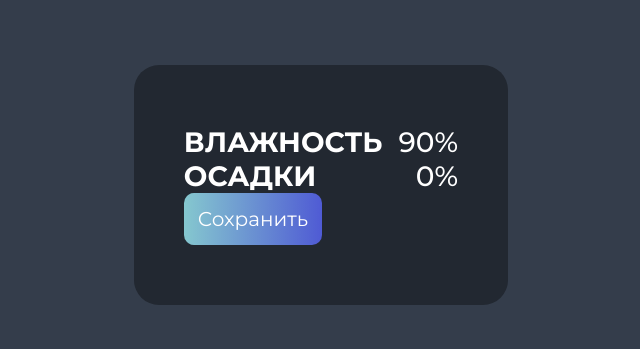
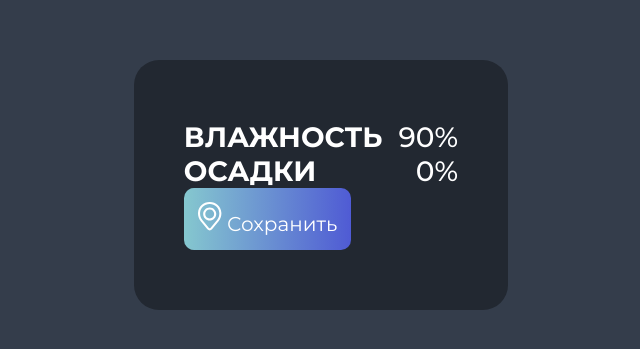
Before and after one commit to ShamsutOFF/vue-project1, a Vue app: page / in a window 1280 px wide. Shown: the part 223-572 px from the top of the page, without its empty margins (319-959 px from the left). Built offline with nearby package versions, Linux system fonts and the light colour scheme.

Commit message:
5.5. Использование svg

```diff
--- a/src/App.vue
+++ b/src/App.vue
@@ -1,6 +1,7 @@
 <script setup>
 import Button from "@/components/Button.vue";
 import Stat from "@/components/Stat.vue";
+import IconLocation from "@/icons/IconLocation.vue";
 
 const data = {
   label: "ВЛАЖНОСТЬ",
@@ -13,6 +14,9 @@ const data = {
     <Stat v-bind="data"></Stat>
     <Stat label="ОСАДКИ" stat="0%"></Stat>
     <Button>
+      <template #icon>
+        <IconLocation/>
+      </template>
       Сохранить
     </Button>
   </main>
--- a/src/components/Button.vue
+++ b/src/components/Button.vue
@@ -3,9 +3,9 @@
 
 <template>
   <button class="button">
-    <div>
+    <span>
       <slot name="icon"/>
-    </div>
+    </span>
     <slot/>
   </button>
 </template>
--- /dev/null
+++ b/src/icons/IconLocation.vue
@@ -0,0 +1,20 @@
+<script setup>
+
+</script>
+
+<template>
+  <svg width="24" height="29" viewBox="0 0 24 29" fill="none" xmlns="http://www.w3.org/2000/svg">
+    <path
+        fill-rule="evenodd" clip-rule="evenodd"
+        d="M5.16434 12.0312C5.16434 8.42414 8.08848 5.5 11.6956 5.5C15.3027 5.5 18.2268 8.42414 18.2268 12.0312C18.2268 15.6384 15.3027 18.5625 11.6956 18.5625C8.08848 18.5625 5.16434 15.6384 5.16434 12.0312ZM11.6956 7.5625C9.22757 7.5625 7.22684 9.56323 7.22684 12.0312C7.22684 14.4993 9.22757 16.5 11.6956 16.5C14.1636 16.5 16.1643 14.4993 16.1643 12.0312C16.1643 9.56323 14.1636 7.5625 11.6956 7.5625Z"
+        fill="white"/>
+    <path
+        fill-rule="evenodd" clip-rule="evenodd"
+        d="M0.0415906 10.4594C0.528791 4.54883 5.468 0 11.3986 0H11.9926C17.9232 0 22.8624 4.54883 23.3496 10.4594C23.6113 13.6345 22.6306 16.7872 20.6139 19.2535L14.0234 27.3135C12.8203 28.7849 10.5709 28.7849 9.36775 27.3135L2.77729 19.2535C0.760636 16.7872 -0.220126 13.6345 0.0415906 10.4594ZM11.3986 2.0625C6.54139 2.0625 2.49614 5.78803 2.09712 10.6289C1.8793 13.2714 2.69556 15.8953 4.37397 17.948L10.9644 26.0079C11.3423 26.4701 12.0489 26.4701 12.4268 26.0079L19.0172 17.948C20.6956 15.8953 21.5119 13.2714 21.2941 10.6289C20.895 5.78803 16.8498 2.0625 11.9926 2.0625H11.3986Z"
+        fill="white"/>
+  </svg>
+</template>
+
+<style scoped>
+
+</style>
```
Also changed, not shown: src/assets/Icon.svg (added).
